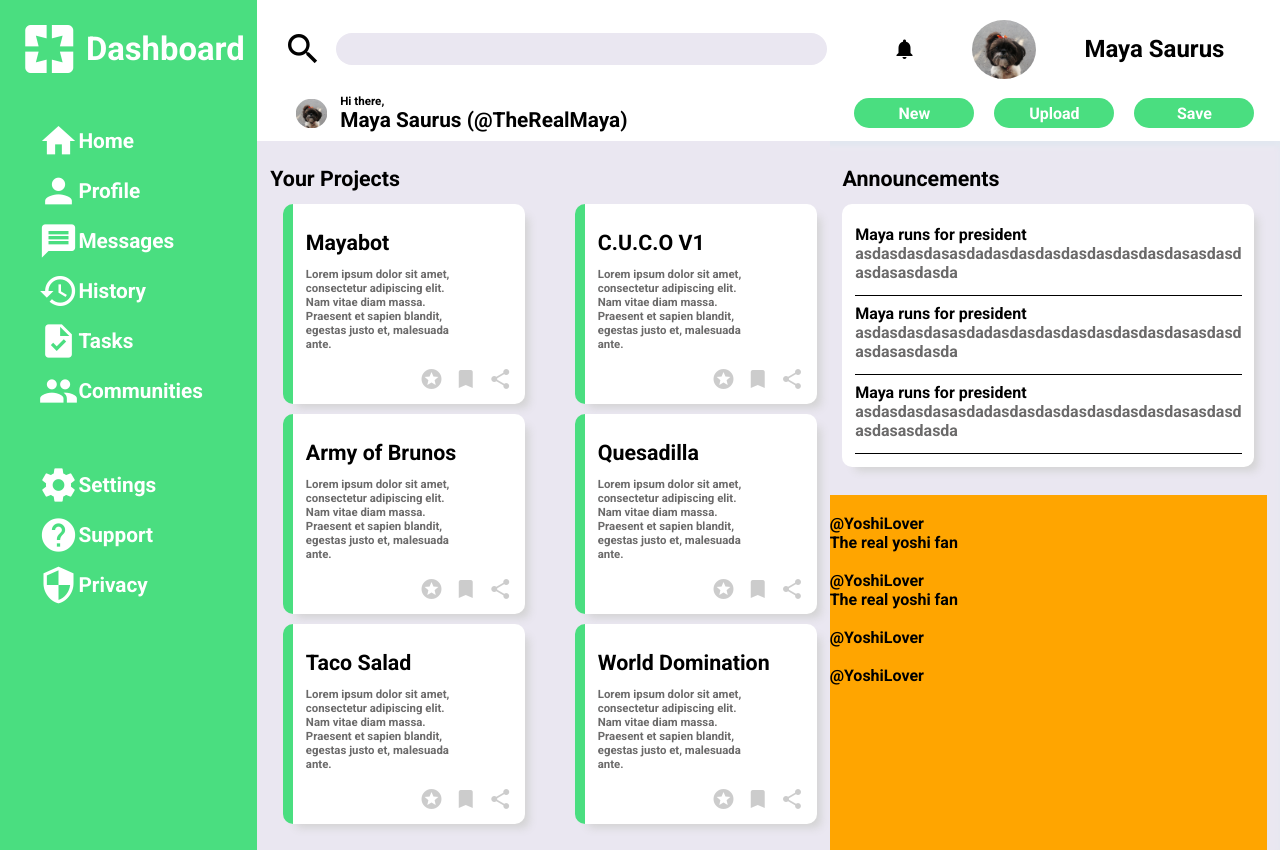
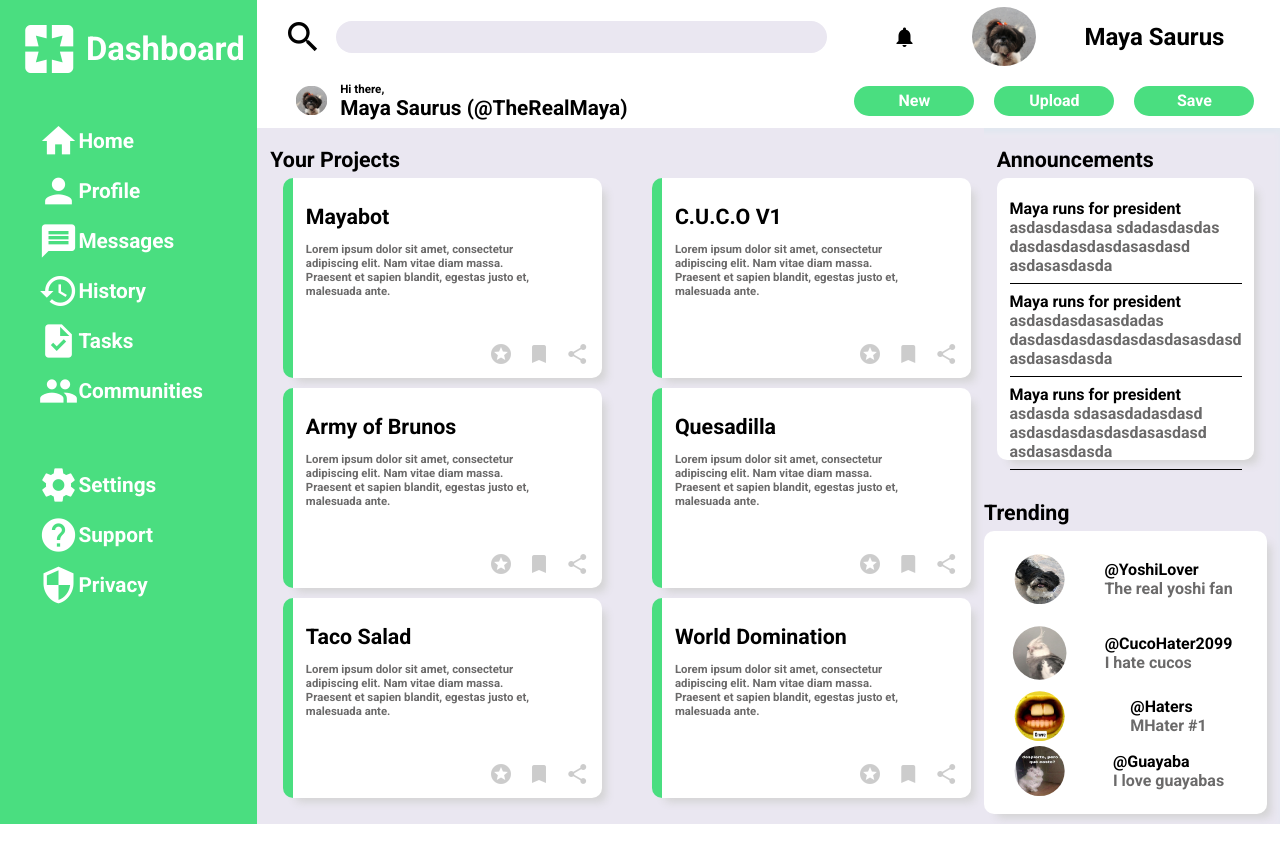
Before and after one commit to Draxgun/odin-dashboard, a plain HTML site: page index.html in a window 1280 px wide. After the commit the page ends 824 px from the top, so only its background shows below. Drawn offline with Linux system fonts and the light colour scheme.

Commit message:
finished trending section

```diff
--- a/index.html
+++ b/index.html
@@ -181,17 +181,17 @@
                 <div class="anouncementContainer">
                     <div class="anouncement">
                         <div class="anouncementTitle">Maya runs for president</div>
-                        <div class="anouncementText">asdasdasdasasdadasdasdasdasdasdasdasdasasdasd asdasasdasda</div>
+                        <div class="anouncementText">asdasdasdasa sdadasdasdas dasdasdasdasdasasdasd asdasasdasda</div>
                     </div>
 
                     <div class="anouncement">
                         <div class="anouncementTitle">Maya runs for president</div>
-                        <div class="anouncementText">asdasdasdasasdadasdasdasdasdasdasdasdasasdasd asdasasdasda</div>
+                        <div class="anouncementText">asdasdasdasasdadas dasdasdasdasdasdasdasasdasd asdasasdasda</div>
                     </div>
 
                     <div class="anouncement">
                         <div class="anouncementTitle">Maya runs for president</div>
-                        <div class="anouncementText">asdasdasdasasdadasdasdasdasdasdasdasdasasdasd asdasasdasda</div>
+                        <div class="anouncementText">asdasda sdasasdadasdasd asdasdasdasdasdasasdasd asdasasdasda</div>
                     </div>
                 </div>
 
@@ -200,9 +200,10 @@
 
             <!-- trending -->
             <div class="trending">
-
+                <div class="sectionTitle">Trending</div>
+                <div class="trendingContainer">
                     <div class="account">
-                        <img class="profileAccount">
+                        <img class="profileAccount" src="img/yoshi.jpeg">
                         <div class="accounInfo">
                             <div class="acccountName">@YoshiLover</div>
                             <div class="accountDescription">The real yoshi fan</div>
@@ -210,28 +211,30 @@
                     </div>
 
                     <div class="account">
-                        <img class="profileAccount">
+                        <img class="profileAccount" src="img/cuco hater.jpeg">
                         <div class="accounInfo">
-                            <div class="acccountName">@YoshiLover</div>
-                            <div class="accountDescription">The real yoshi fan</div>
+                            <div class="acccountName">@CucoHater2099</div>
+                            <div class="accountDescription">I hate cucos</div>
                         </div>
                     </div>
 
                     <div class="account">
-                        <img class="profileAccount">
+                        <img class="profileAccount" src="img/hater.jpeg">
                         <div class="accounInfo">
-                            <div class="acccountName">@YoshiLover</div>
-                            <div class="accountDescription"></div>
+                            <div class="acccountName">@Haters</div>
+                            <div class="accountDescription">MHater #1</div>
                         </div>
                     </div>
 
                     <div class="account">
-                        <img class="profileAccount">
+                        <img class="profileAccount" src="img/memes.jpeg">
                         <div class="accounInfo">
-                            <div class="acccountName">@YoshiLover</div>
-                            <div class="accountDescription"></div>
+                            <div class="acccountName">@Guayaba</div>
+                            <div class="accountDescription">I love guayabas</div>
                         </div>
                     </div>
+                </div>
+
 
             </div>
 
--- a/style.css
+++ b/style.css
@@ -75,7 +75,6 @@ body{
 
 .header{
     background-color: white;
-    padding-top: 1vw;
     padding-left: 2vw;
     padding-right: 2vw;
     display: grid;
@@ -180,7 +179,7 @@ button:hover{
     display: grid;
     padding-right: 1vw;
     grid-template-columns: 5fr 1fr;
-    grid-template-rows:  1fr 1fr;
+    grid-template-rows:  auto auto;
 }
 
 
@@ -194,7 +193,7 @@ button:hover{
 
 .sectionTitle{
     font-size: calc(15px + 0.5vw);
-    padding: 1vw;
+    padding: 0.5vw;
     padding-left: 0;
 }
 
@@ -254,6 +253,7 @@ button:hover{
     grid-row: 1/2;
     padding: 1vw;
     width: calc(200px+1vw);
+    padding-bottom: 0;
 }
 
 .anouncementContainer{
@@ -281,11 +281,45 @@ button:hover{
 
 .anouncementText{
     color: rgb(107, 106, 106);
-    width: 80%;
+    width: 100%;
 }
 
 .trending{
     grid-column: 2/3;
     grid-row: 2/3;
-    background-color:orange;
 }
+
+.trendingContainer{
+    border-radius: 10px;
+    background-color: white ;
+    padding: 1vw;
+    box-shadow: 8px 8px 8px -4px lightgrey;
+    height: fit-content
+
+}
+
+.trendingContainer{
+    display: grid;
+    grid-template-columns: 1fr;
+    grid-template-rows: repeat(4,auto);
+}
+
+.profileAccount{
+    clip-path: circle();
+    width: 70%;
+    height: 70%;
+    min-height: 50px;
+    min-width: 50px;
+}
+
+.account{
+    display: grid;
+    grid-template-columns: 1fr 2fr;
+    height: fit-content;
+    place-items: center;
+}
+
+.accountDescription{
+    color: rgb(107, 106, 106);
+    place-content: start;
+}
```
Also changed, not shown: img/cuco hater.jpeg (added), img/hater.jpeg (added), img/memes.jpeg (added), img/yoshi.jpeg (added).
